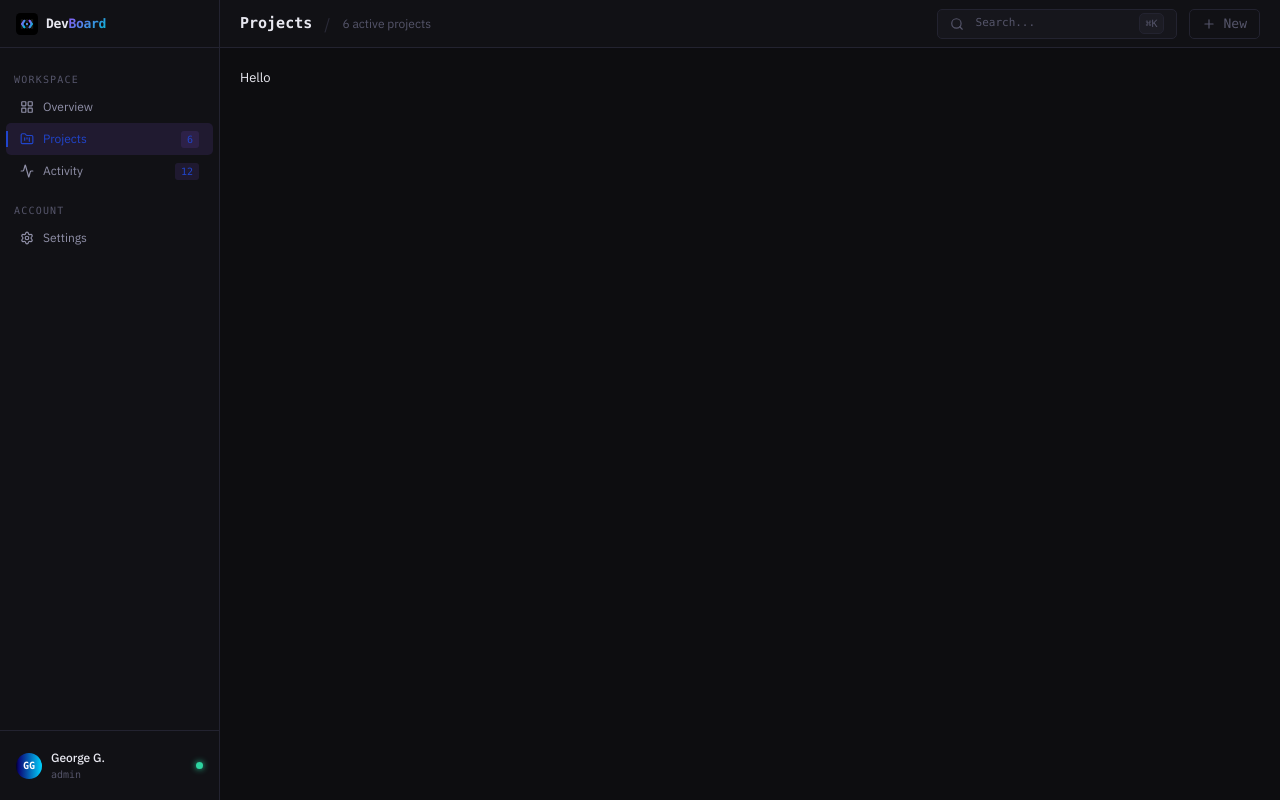
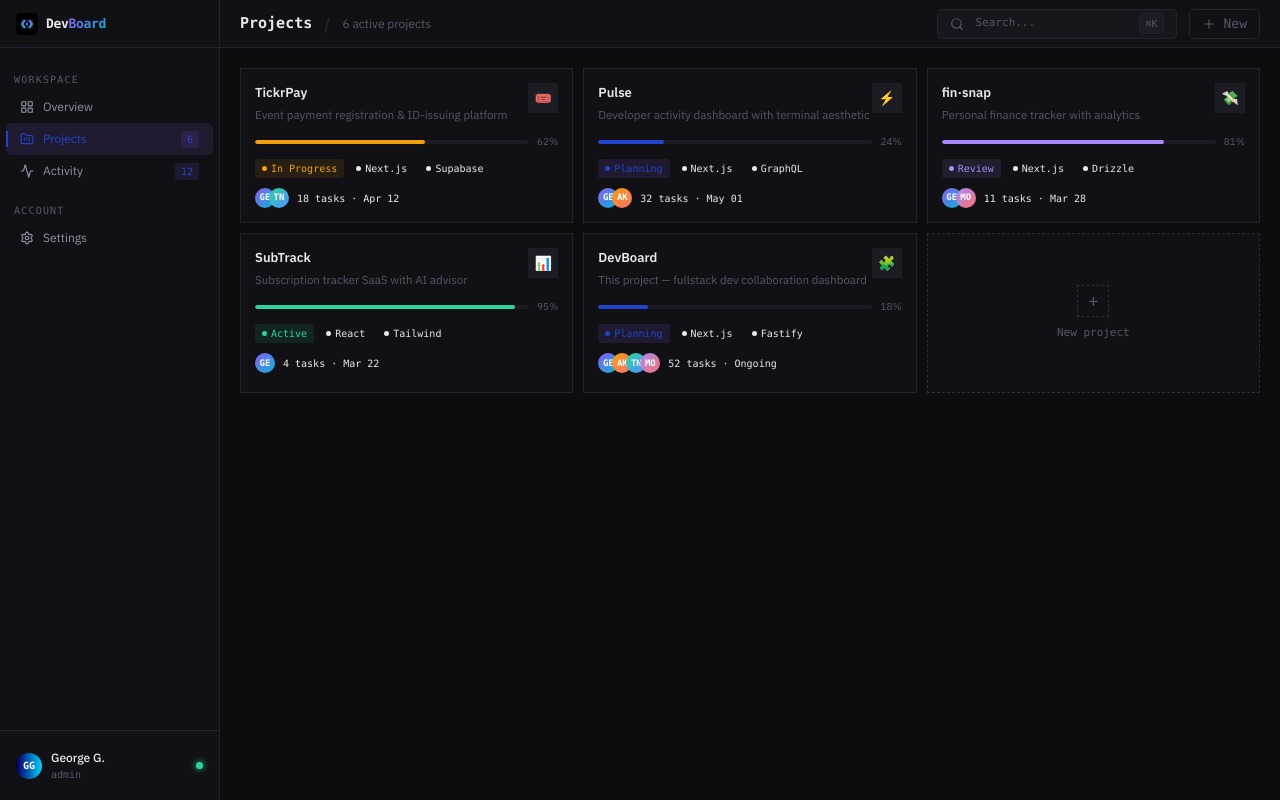
Before and after one commit to georgegoodluck/DevBoard, a Next.js app: page /projects in a window 1280 px wide. Built offline with nearby package versions, Linux system fonts and the light colour scheme.

Commit message:
feat: create ProjectGrid logic

```diff
--- a/components/projects/ProjectCard.tsx
+++ b/components/projects/ProjectCard.tsx
@@ -2,7 +2,7 @@ import Avatar from "@/components/ui/Avatar";
 import Badge, { type BadgeVariant } from "@/components/ui/Badge";
 import ProgressBar from "@/components/ui/ProgressBar";
 
-export type Projects = {
+export type Project = {
   name: string;
   description: string;
   emoji: string;
@@ -10,44 +10,53 @@ export type Projects = {
   statusVariant: BadgeVariant;
   progress: number;
   progressColor: string;
-  tags: string;
+  tags: string[];
   members: { initials: string; gradient: string }[];
   taskCount: number;
   due: string;
 };
 
-export default function ProjectCard({ projects: p }: { projects: Projects }) {
+export default function ProjectCard({ project: p }: { project: Project }) {
   return (
-    <div>
-      {/* Top Row */}
-      <div>
+    <div className="bg-(--bg1) border border-(--border) rounded-1.5 p-3.5 cursor-pointer hover:border-(--border2) transition-colors flex flex-col gap-2.5">
+      {/* Top row */}
+      <div className="flex items-start justify-between">
         <div>
-          <div>{p.name}</div>
-          <div>{p.description}</div>
+          <div className="text-[13px] font-semibold text-(--text) mb-0.75">
+            {p.name}
+          </div>
+          <div className="text-[11.5px] text-(--text3) leading-relaxed">
+            {p.description}
+          </div>
         </div>
-        <div>{p.emoji}</div>
+        <div className="w-7.5 h-7.5 rounded-1.5 bg-(--bg3) flex items-center justify-center text-[14px] shrink-0">
+          {p.emoji}
+        </div>
       </div>
+
       {/* Progress */}
       <ProgressBar value={p.progress} color={p.progressColor} />
+
       {/* Tags */}
-      <div>
+      <div className="flex flex-wrap gap-1.25">
         <Badge label={p.status} variant={p.statusVariant} />
         {p.tags.map((tag) => (
-          <Badge key={tag} label={tag} variant="red" />
+          <Badge key={tag} label={tag} variant="danger" />
         ))}
       </div>
+
       {/* Footer */}
-      <div>
-        {/* Stacked Avatars */}
-        <div>
+      <div className="flex items-center gap-2">
+        {/* Stacked avatars */}
+        <div className="flex">
           {p.members.map((m, i) => (
-            <div key={m.initials} style={{ marginLeft: 1 === 0 ? 0 : -6 }}>
+            <div key={m.initials} style={{ marginLeft: i === 0 ? 0 : -6 }}>
               <Avatar initials={m.initials} gradient={m.gradient} size={20} />
             </div>
           ))}
         </div>
-        <span>
-          {p.taskCount} tasks &middot; {p.due}
+        <span className="font-mono text-[10px] text-(--text3)ml-auto">
+          {p.taskCount} tasks · {p.due}
         </span>
       </div>
     </div>
--- a/components/projects/ProjectGrid.tsx
+++ b/components/projects/ProjectGrid.tsx
@@ -1,5 +1,5 @@
-import ProjectCard, { Projects } from "./ProjectCard";
-import EmptyState from "../ui/EmptyState";
+import ProjectCard, { Project } from "./ProjectCard";
+import EmptyState from "@/components/ui/EmptyState";
 import { FolderKanban } from "lucide-react";
 
 const projects: Project[] = [
@@ -86,10 +86,41 @@ const projects: Project[] = [
   },
 ];
 
-export default function ProjectGrid() {
+type Props = { filter: "all" | "active" | "archived" };
+
+export default function ProjectsGrid({ filter }: Props) {
+  const filtered =
+    filter === "active"
+      ? projects.filter((p) => p.status !== "Planning")
+      : filter === "archived"
+        ? []
+        : projects;
+
+  if (filtered.length === 0) {
+    return (
+      <EmptyState
+        icon={FolderKanban}
+        title="No projects here"
+        description="Archived projects will appear here once you archive them."
+      />
+    );
+  }
+
   return (
-    <div>
-      <h1>Hello</h1>
+    <div className="grid grid-cols-[repeat(auto-fill,minmax(280px,1fr))] gap-2.5">
+      {filtered.map((p) => (
+        <ProjectCard key={p.name} project={p} />
+      ))}
+
+      {/* New project placeholder */}
+      <div className="bg-(--bg1) border border-dashed border-(--border2) rounded-1.5 p-3.5 cursor-pointer flex flex-col items-center justify-center gap-2 min-h-40 transition-colors hover:border-(--accent)">
+        <div className="w-8 h-8 rounded-1.5 border border-dashed border-(--border2) flex items-center justify-center text-(--text3) text-[18px]">
+          +
+        </div>
+        <span className="font-mono text-[11px] text-(--text3)">
+          New project
+        </span>
+      </div>
     </div>
   );
 }
```
